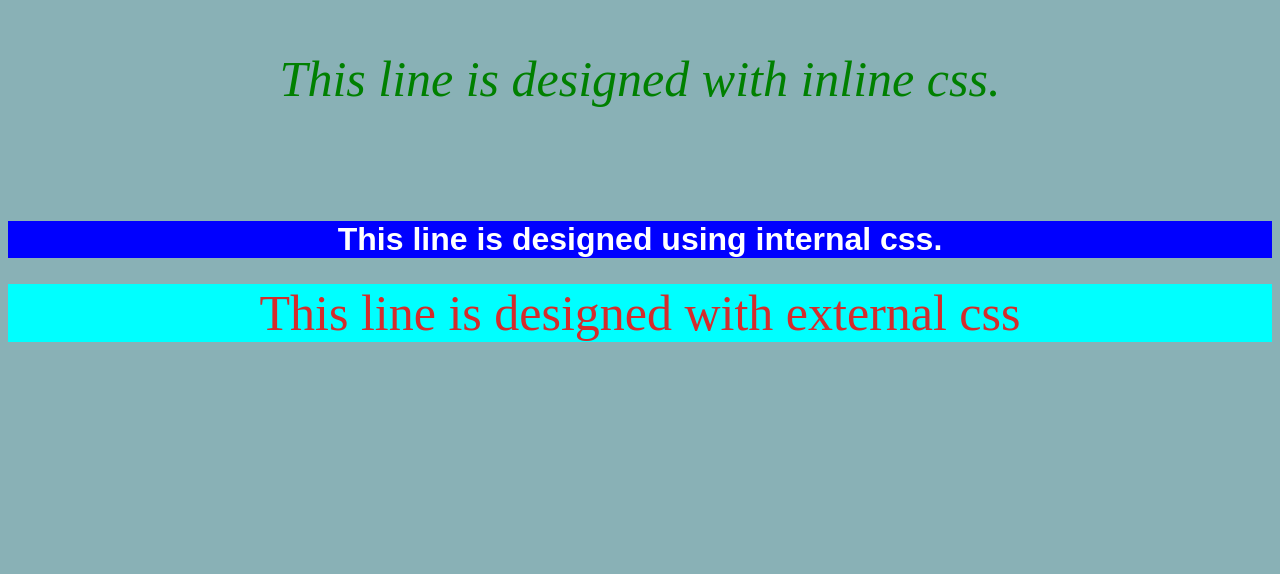
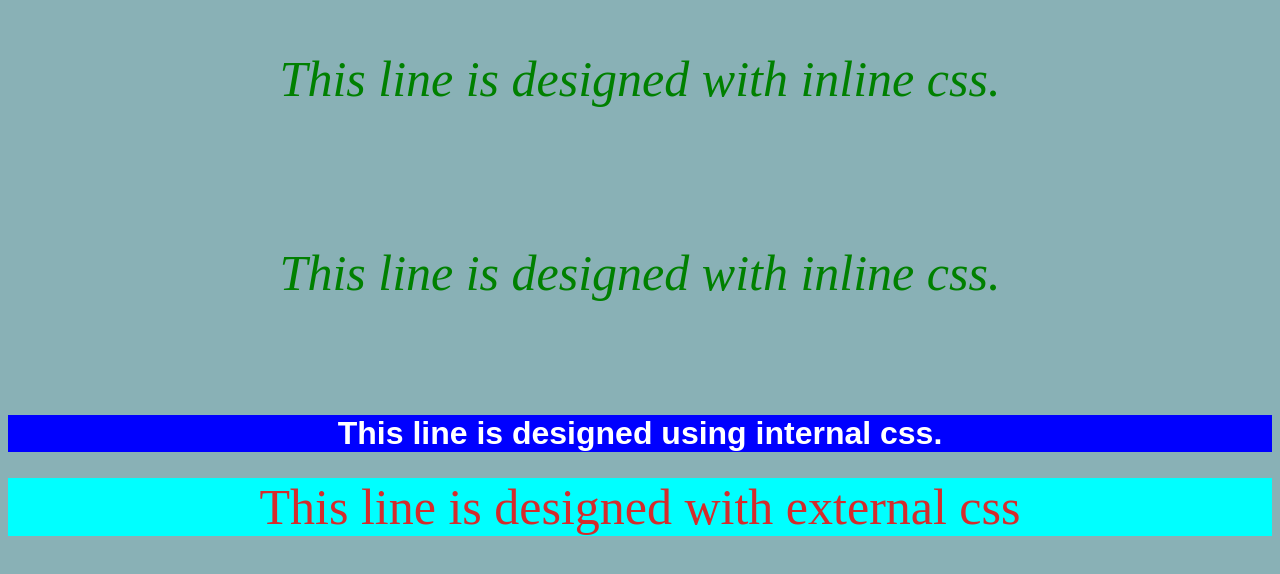
Before and after one commit to rnarendranath/Types-of-css, a plain HTML site: page index.html in a window 1280 px wide. Drawn offline with Linux system fonts and the light colour scheme.

Commit message:
little change

```diff
--- a/index.html
+++ b/index.html
@@ -19,7 +19,10 @@
         </style>
     </head>
     <body>
+
         <p style = "color: green; font-size:50px; font-style:italic; text-align:center;"> This line is designed with inline css.</p><br><br>
+        <p style = "color: green; font-size:50px; font-style:italic; text-align:center;"> This line is designed with inline css.</p><br><br>
+
         <h2> This line is designed using internal css. </h2>
         <div class = "main">
             <div id ="ext">This line is designed with external css</div>
```
